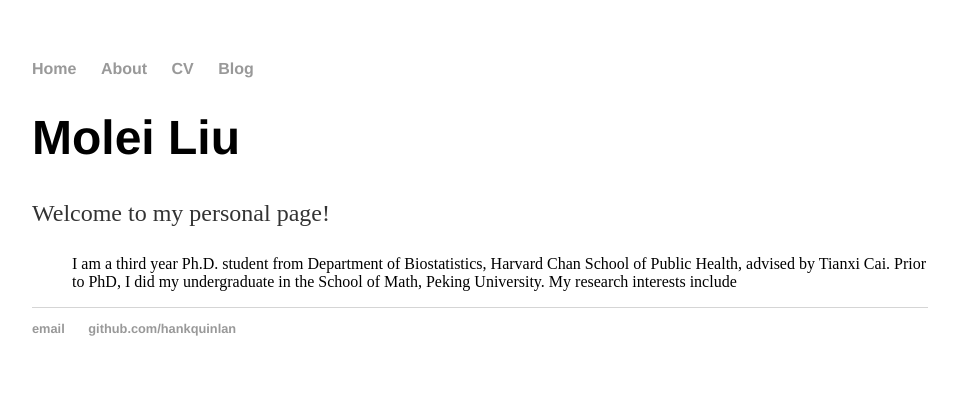
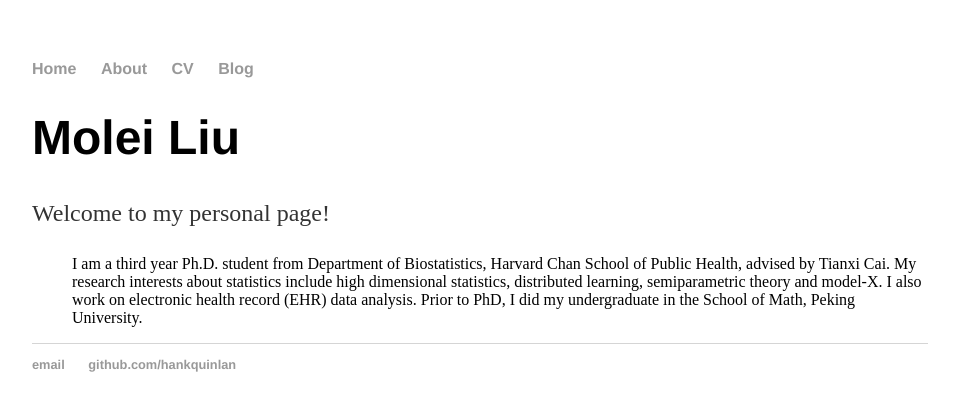
Before and after one commit to moleibobliu/moleibobliu.github.io, a Jekyll site: the page built from index.html, in a window 1280 px wide. Shown: the top 411 px of the page, without its empty margins (160-1117 px from the left). Built offline with Jekyll 4.4.1, drawn with Linux system fonts in a browser that asks for light colours.

Commit message:
Update index.html

```diff
--- a/index.html
+++ b/index.html
@@ -6,8 +6,11 @@ title: Molei Liu
 	<h1> Molei Liu </h1>
 	<p> Welcome to my personal page!
 	 <ul> I am a third year Ph.D. student from Department of Biostatistics, Harvard Chan School of Public Health, advised by Tianxi Cai.
+		My research interests about statistics include high dimensional statistics, distributed learning, semiparametric theory and
+		 model-X. I also work on electronic health record (EHR) data analysis.
+
 		 Prior to PhD, I did my undergraduate in the School of Math, Peking University.
-		 My research interests include
+
 		 </h1>
 
 </div><!-- /.blurb -->
```
